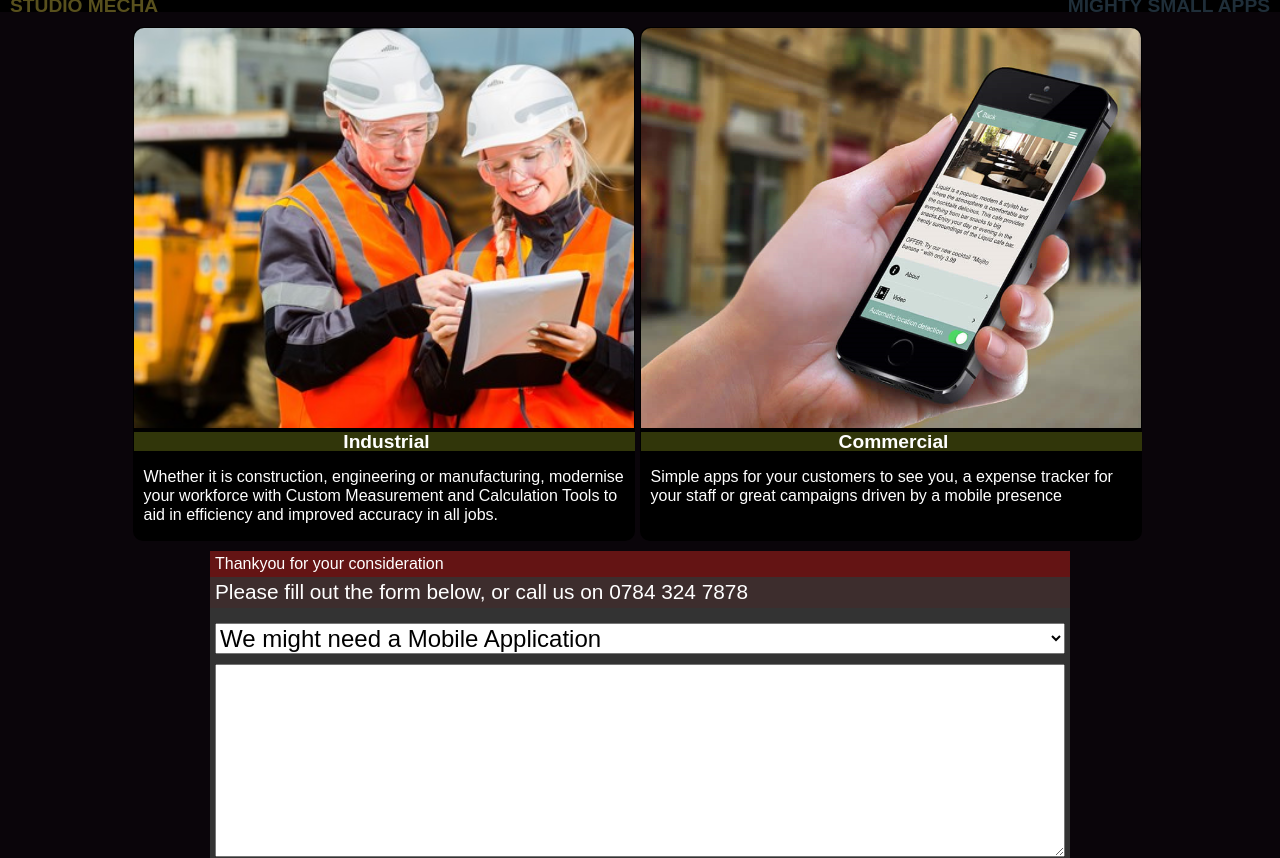
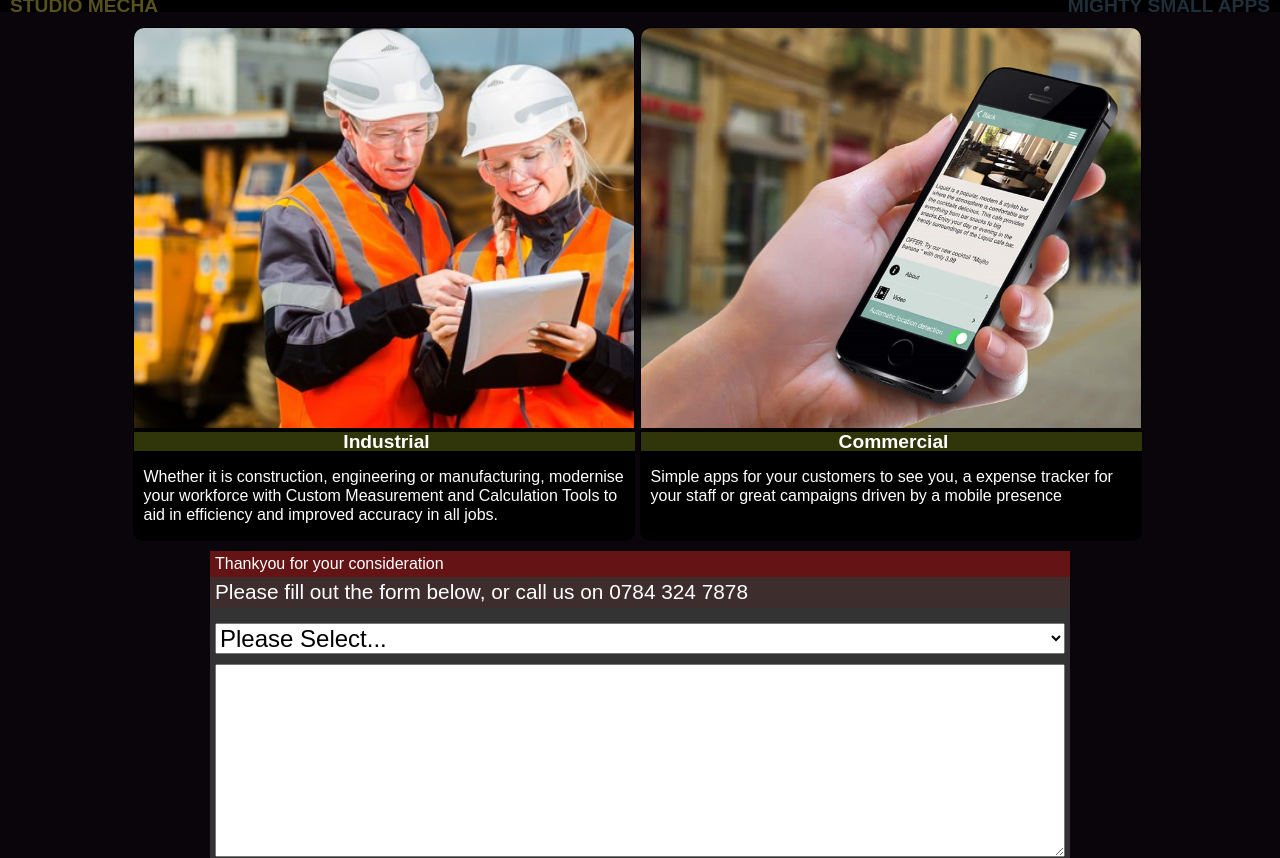
Before and after one commit to neilhighley/sm-studiomecha.net, a React (Create React App) app in the folder studiomecha/: page /contactus in a window 1280 px wide. Shown: the top 858 px of the page. Built offline with nearby package versions, Linux system fonts and the light colour scheme.

Commit message:
style updates

```diff
--- a/studiomecha/src/ContactUs.js
+++ b/studiomecha/src/ContactUs.js
@@ -2,7 +2,7 @@ import React,{Component} from 'react'
 import './styles/ContactUs.css'
 
 const SelectArea=(ch)=>{
-    let areas=["We might need a Mobile Application",
+    let areas=["Please Select...","We might need a Mobile Application",
     "I am interested in Augmented Reality",
     "Tell me more about Small Apps",
     "Can you help us with Training Materials",
```
Also changed, not shown: 2 other files (tests, documents, lock files or other folders).
